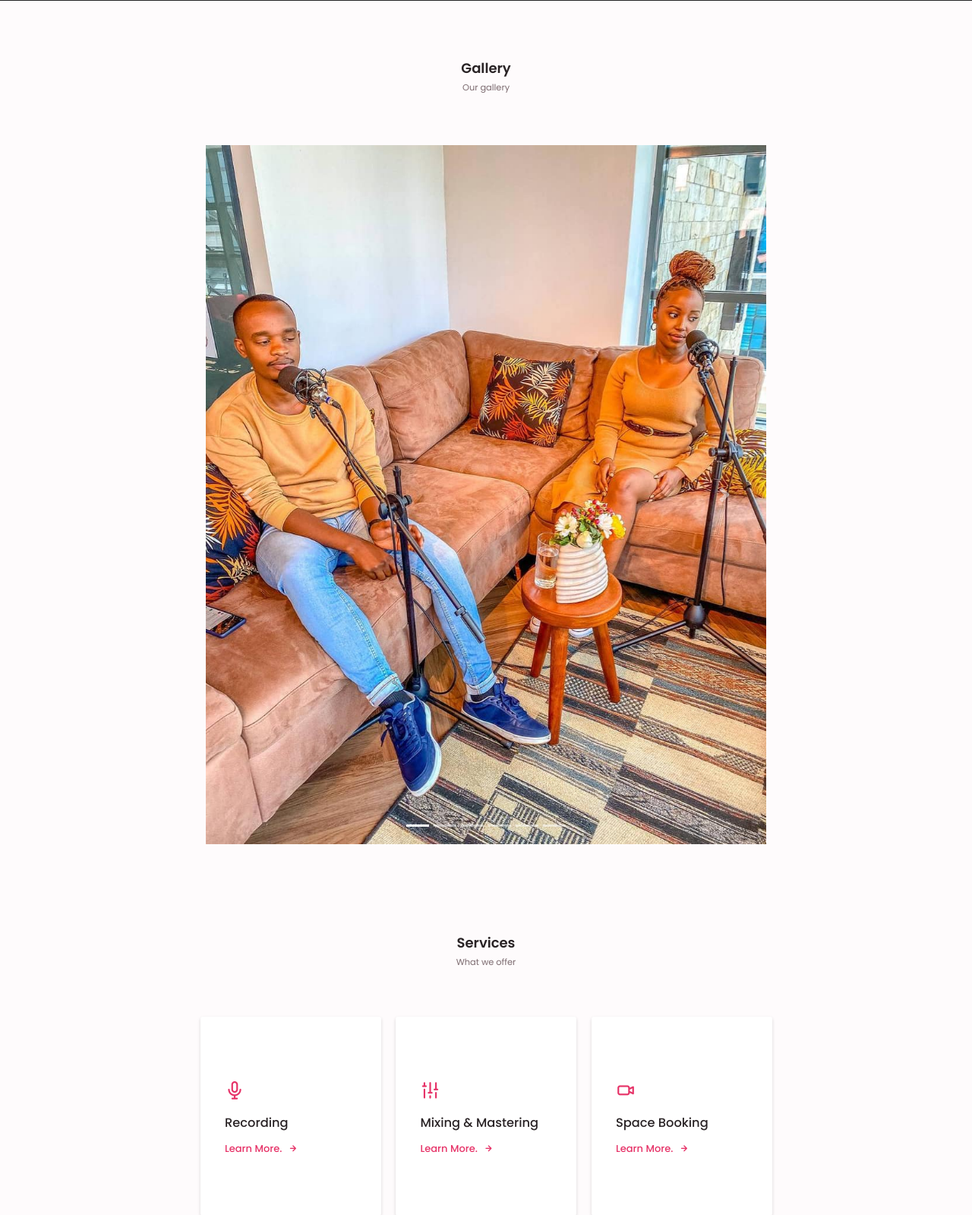
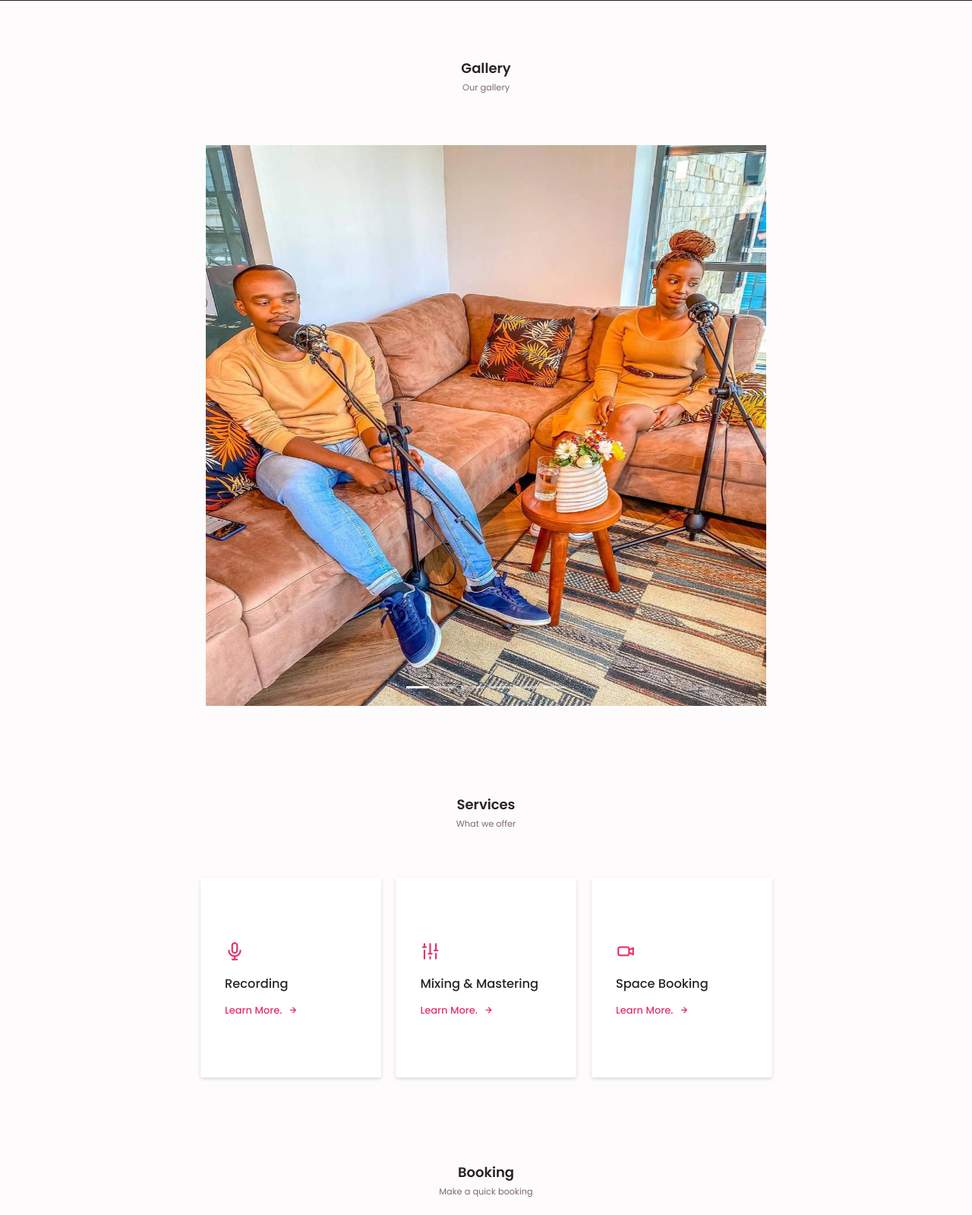
Before and after one commit to KevinMactoo/blueberry, a PHP site: page / in a window 1280 px wide. Shown: the part 4269-5868 px from the top of the page at 76% size. Run offline with PHP 8.4, Linux system fonts and the light colour scheme; some libraries are stand-ins or nearby versions; grey boxes are pictures that could not be loaded.

Commit message:
Change font size add image to slider

```diff
--- a/index.php
+++ b/index.php
@@ -729,7 +729,7 @@
                      <div class="carousel-inner">
 
                        <div class="carousel-item active">
-                         <img class="d-block w-100" src="assets/images/gallerry1.jpg" style="" alt="First slide">
+                         <img class="d-block w-100" src="assets/images/gallerry1.jpg" style="height:738px;">
                        </div>
                        <div class="carousel-item">
                          <img class="d-block w-100" src="assets/images/gallerry2.jpg" alt="First slide">
```
